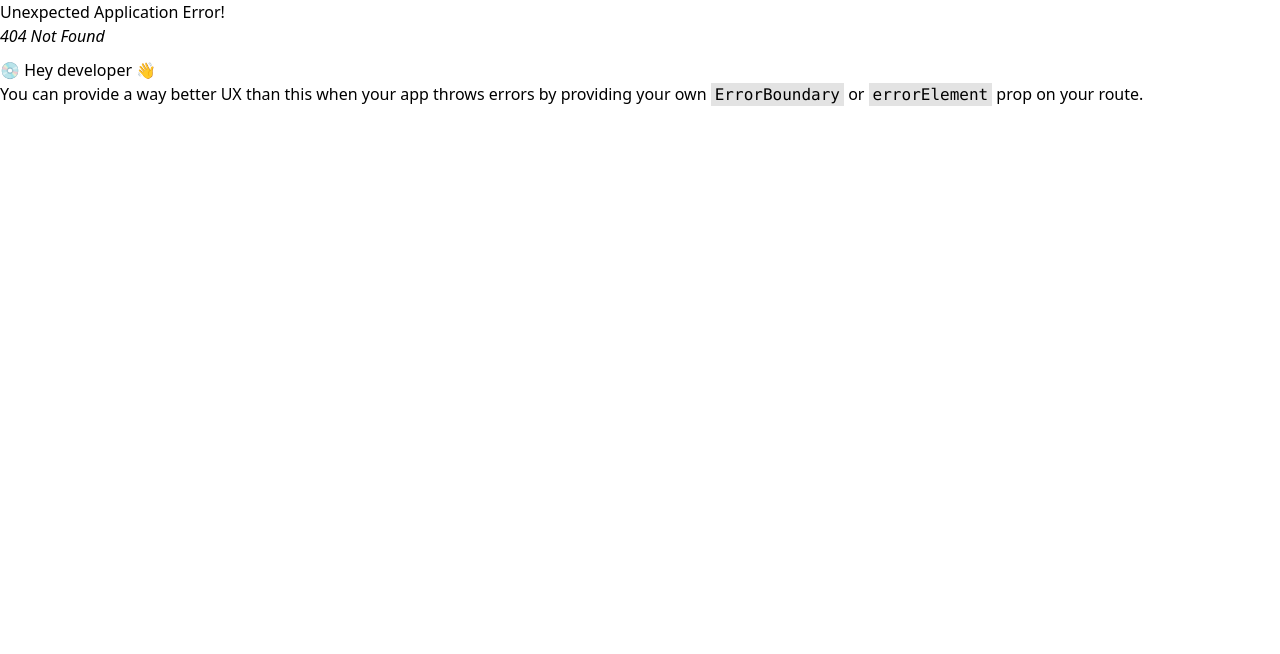
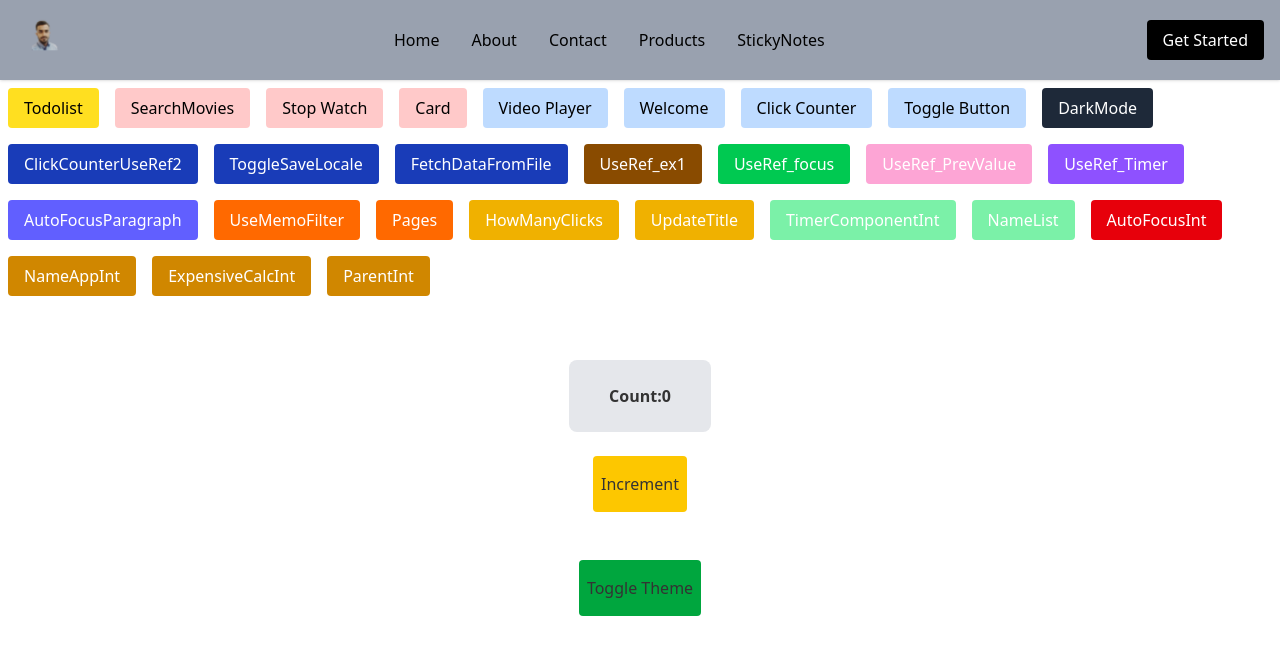
Before and after one commit to Shafee-ee/consoleStatements, a React (Vite) app in the folder my-react-app/: page /ParentInt in a window 1280 px wide. Before the commit this address had no page. Shown: the top 654 px of the page. Built offline with nearby package versions, Linux system fonts and the light colour scheme.

Commit message:
practice

```diff
--- a/my-react-app/src/App.jsx
+++ b/my-react-app/src/App.jsx
@@ -62,6 +62,7 @@ import NameList from './components/NameList';
 import AutoFocusInt from './components/AutoFocusInt';
 import NameAppInt from './components/NameAppInt';
 import ExpensiveCalc from './components/ExpensiveCalc';
+import ParentInt from './components/ParentInt';
 
 function App() {
 
@@ -80,6 +81,7 @@ function App() {
       {
         element: <AppLayout />,
         children: [
+          { path: "ParentInt", element: <ParentInt /> },
           { path: "ExpensiveCalc", element: <ExpensiveCalc /> },
           { path: "NameAppInt", element: <NameAppInt /> },
           { path: "AutoFocusInt", element: <AutoFocusInt /> },
--- /dev/null
+++ b/my-react-app/src/components/ChildInt.jsx
@@ -0,0 +1,12 @@
+import React from 'react';
+
+const ChildInt = React.memo(({ onCLick }) => {
+    console.log('👶 Child rendered!');
+    return (
+        <div>
+            <button className="bg-yellow-400 px-2 py-4 rounded mt-6" onClick={onCLick}>Increment</button>
+        </div>
+    )
+});
+
+export default ChildInt
--- a/my-react-app/src/components/ExpensiveCalc.jsx
+++ b/my-react-app/src/components/ExpensiveCalc.jsx
@@ -1,4 +1,4 @@
-import React, { useState } from 'react'
+import React, { useMemo, useState } from 'react'
 
 const expensiveCalc = (num) => {
     console.log(`Running Expensive Calc....`);
@@ -22,19 +22,21 @@ const ExpensiveCalc = () => {
 
 
     const calc = expensiveCalc(number);//unoptimized?
-    const calc23 = expensiveCalc(number);//unoptimized?
 
-    const calc33 = expensiveCalc(number);//unoptimized?
+    // const calc = useMemo(() => expensiveCalc(number), [number]);
+
+
 
 
     return (
-        <div>
+        <div style={theme}>
             <input type="number"
                 value={number}
                 onChange={(e) => setNumber(parseInt(e.target.value))}
                 className='' />
 
             <button
+                className='bg-green-600 px-5 py-2 rounded mt-4'
                 onClick={() => setThemeDark(prev => !prev)}
             >
                 Toggle Theme
--- a/my-react-app/src/components/Navbar.jsx
+++ b/my-react-app/src/components/Navbar.jsx
@@ -44,6 +44,7 @@ const Navbar = () => {
             <button className='py-2 px-4 bg-red-600 rounded text-white my-2 mx-2'><Link to="/AutoFocusInt">AutoFocusInt </Link></button>
             <button className='py-2 px-4 bg-yellow-600 rounded text-white my-2 mx-2'><Link to="/NameAppInt">NameAppInt </Link></button>
             <button className='py-2 px-4 bg-yellow-600 rounded text-white my-2 mx-2'><Link to="/ExpensiveCalc">ExpensiveCalcInt </Link></button>
+            <button className='py-2 px-4 bg-yellow-600 rounded text-white my-2 mx-2'><Link to="/ParentInt">ParentInt </Link></button>
 
         </div >
     )
--- /dev/null
+++ b/my-react-app/src/components/ParentInt.jsx
@@ -0,0 +1,31 @@
+import React, { useState, useCallback } from 'react';
+import ChildInt from './ChildInt';
+
+const ParentInt = () => {
+    const [count, setCount] = useState(0);
+    const [dark, setDark] = useState(false);
+
+    const theme = {
+        backgroundcolor: dark ? '#333' : "#fff",
+        color: dark ? '#fff' : "#333",
+        padding: '2rem',
+        minHeight: '100vh'
+
+    };
+
+    const handleIncrement = useCallback(() => {
+        setCount(prev => prev + 1);
+    }, []);
+
+    return (
+        <div style={theme} className='flex flex-col items-center'>
+            <h1 className=" font-bold bg-gray-200 px-10 py-6 rounded-lg"> Count:{count}</h1>
+            <ChildInt onClick={handleIncrement} />
+            <button className="bg-green-600 px-2 py-4 rounded mt-12" onClick={() => setDark(prev => !prev)}>
+                Toggle Theme
+            </button>
+        </div>
+    );
+};
+
+export default ParentInt
```
